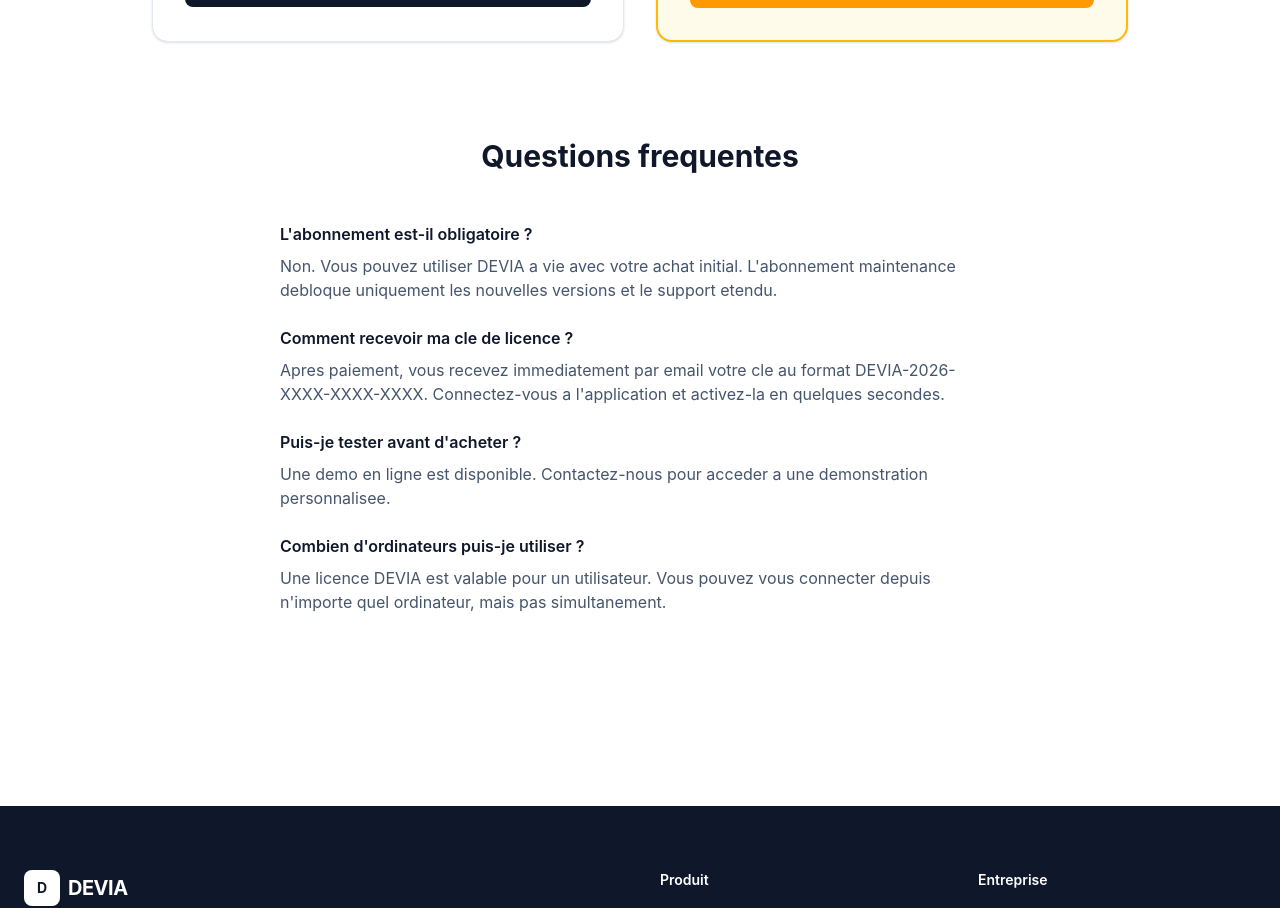
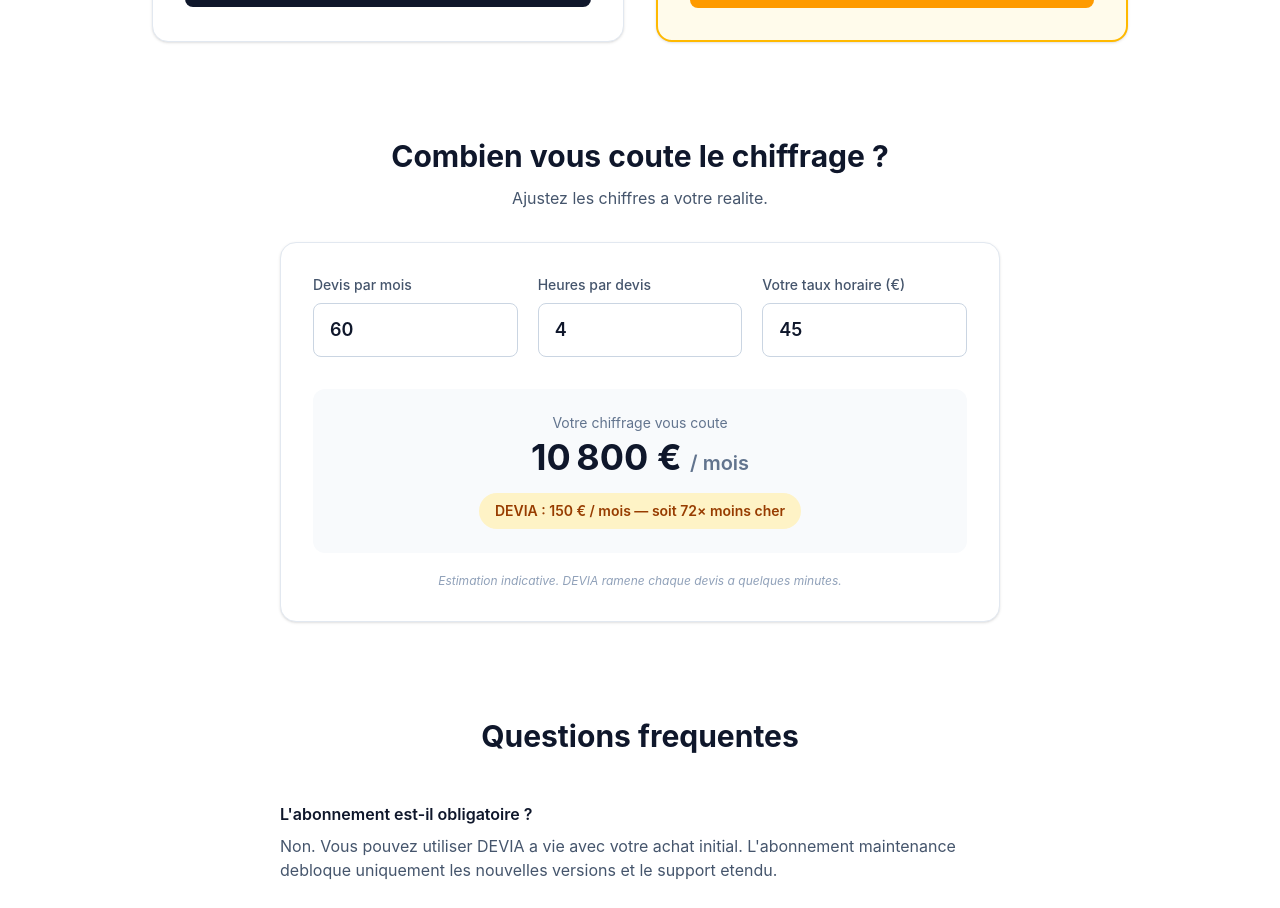
Before and after one commit to pdftw2htgt-glitch/devia-site, a Next.js app: page /tarifs in a window 1280 px wide. Shown: the part 920-1828 px from the top of the page. Built offline with nearby package versions, Linux system fonts and the light colour scheme.

Commit message:
Tarifs : calculateur de rentabilite interactif (champs saisie 60/4/45) entre les prix et la FAQ

```diff
--- a/src/app/tarifs/page.tsx
+++ b/src/app/tarifs/page.tsx
@@ -1,4 +1,5 @@
 import Link from "next/link";
+import CalculateurRentabilite from "@/components/CalculateurRentabilite";
 
 export default function PricingPage() {
   return (
@@ -75,6 +76,8 @@
           </div>
         </div>
 
+        <CalculateurRentabilite />
+
         {/* FAQ courte */}
         <div className="max-w-3xl mx-auto px-6 mt-24">
           <h2 className="text-3xl font-bold text-slate-900 text-center mb-12">
--- /dev/null
+++ b/src/components/CalculateurRentabilite.tsx
@@ -0,0 +1,56 @@
+"use client";
+
+import { useState } from "react";
+
+export default function CalculateurRentabilite() {
+  const [devis, setDevis] = useState(60);
+  const [temps, setTemps] = useState(4);
+  const [taux, setTaux] = useState(45);
+
+  const coutMois = (Number(devis) || 0) * (Number(temps) || 0) * (Number(taux) || 0);
+  const devia = 150;
+  const ratio = coutMois > 0 ? Math.round(coutMois / devia) : 0;
+  const fmt = (n: number) => Math.round(n).toLocaleString("fr-FR");
+
+  const champ =
+    "w-full border border-slate-300 rounded-lg px-4 py-3 text-lg font-semibold text-slate-900 focus:outline-none focus:border-amber-500 focus:ring-2 focus:ring-amber-500/20";
+
+  return (
+    <div className="max-w-3xl mx-auto px-6 mt-24">
+      <div className="text-center mb-8">
+        <h2 className="text-3xl font-bold text-slate-900 mb-3">
+          Combien vous coute le chiffrage ?
+        </h2>
+        <p className="text-slate-600">Ajustez les chiffres a votre realite.</p>
+      </div>
+      <div className="bg-white border border-slate-200 rounded-2xl p-8 shadow-sm">
+        <div className="grid sm:grid-cols-3 gap-5 mb-8">
+          <div>
+            <label className="block text-sm font-medium text-slate-600 mb-2">Devis par mois</label>
+            <input type="number" min={0} value={devis} onChange={(e) => setDevis(Number(e.target.value))} className={champ} />
+          </div>
+          <div>
+            <label className="block text-sm font-medium text-slate-600 mb-2">Heures par devis</label>
+            <input type="number" min={0} step={0.5} value={temps} onChange={(e) => setTemps(Number(e.target.value))} className={champ} />
+          </div>
+          <div>
+            <label className="block text-sm font-medium text-slate-600 mb-2">Votre taux horaire (&euro;)</label>
+            <input type="number" min={0} value={taux} onChange={(e) => setTaux(Number(e.target.value))} className={champ} />
+          </div>
+        </div>
+        <div className="bg-slate-50 rounded-xl p-6 text-center">
+          <div className="text-sm text-slate-500 mb-1">Votre chiffrage vous coute</div>
+          <div className="text-4xl font-bold text-slate-900 mb-4">
+            {fmt(coutMois)} &euro; <span className="text-xl text-slate-500 font-semibold">/ mois</span>
+          </div>
+          <div className="inline-flex items-center gap-2 bg-amber-100 text-amber-800 rounded-full px-4 py-2 text-sm font-semibold">
+            DEVIA : 150 &euro; / mois &mdash; soit {ratio}&times; moins cher
+          </div>
+        </div>
+        <p className="text-center text-xs text-slate-400 italic mt-5">
+          Estimation indicative. DEVIA ramene chaque devis a quelques minutes.
+        </p>
+      </div>
+    </div>
+  );
+}
```
